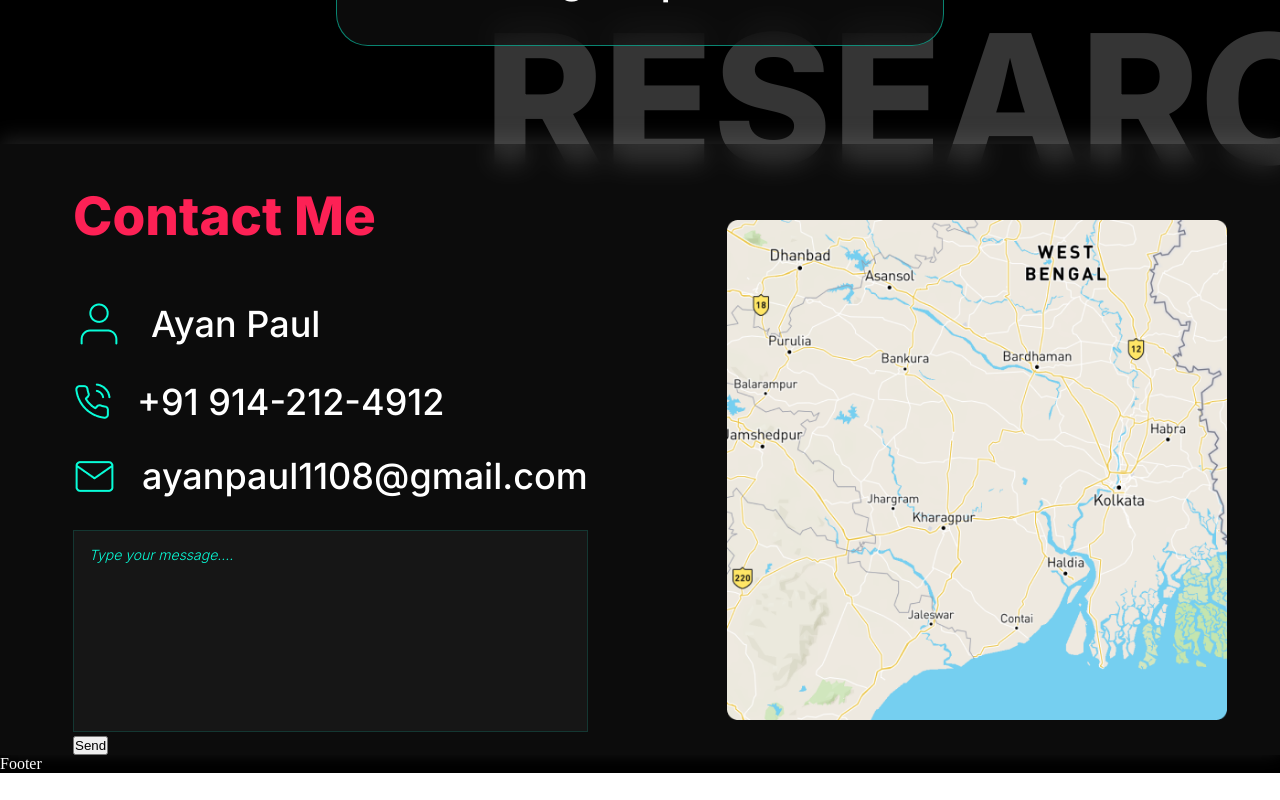
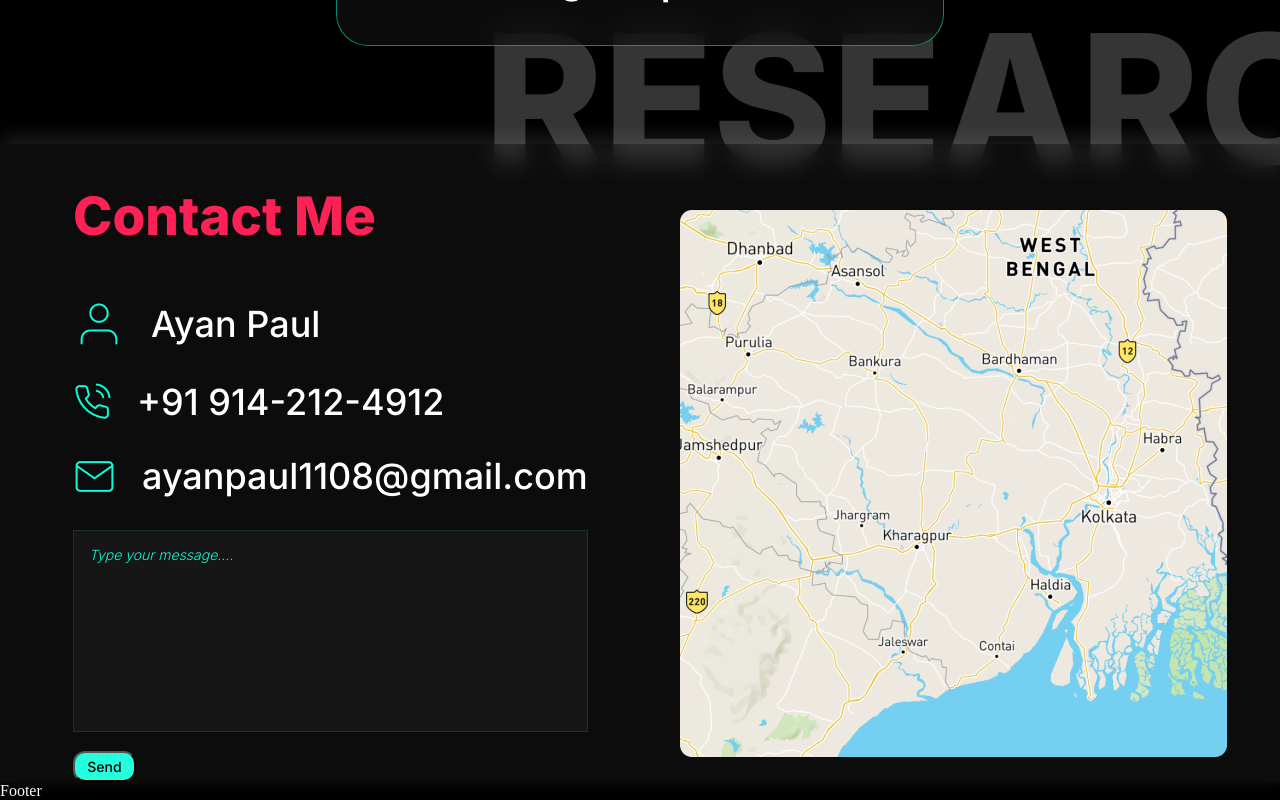
Before and after one commit to Ayanpaul11/Portfolio, a React (Vite) app: page / in a window 1280 px wide. Shown: the part 2616-3416 px from the top of the page. Before the commit the page ends 3389 px from the top, so only its background shows below. Built offline with nearby package versions, Linux system fonts and the light colour scheme.

Commit message:
Update Contact.module.css

```diff
--- a/src/Components/Home/Css/Contact.module.css
+++ b/src/Components/Home/Css/Contact.module.css
@@ -28,8 +28,8 @@
 }
 
 .MapImg {
-    width: 500px;
-    height: 500px;
+    width: 547px;
+    height: 547px;
 }
 
 .contactMapDivChild {
@@ -64,6 +64,7 @@
     font-weight: 300;
     font-size: 14px;
     line-height: 17px;
+    margin-bottom: 15px;
 }
 
 .TeaxtareaTag::placeholder {
@@ -74,3 +75,17 @@
     line-height: 17px;
     color: #08fdd8;
 }
+
+.Send {
+    width: 63px;
+    height: 31px;
+    background: #25FFDE;
+    border-radius: 12px;
+    font-family: "Inter", sans-serif;
+    font-style: normal;
+    font-weight: 400;
+    font-size: 14px;
+    line-height: 17px;
+    color: #000000;
+    cursor: pointer;
+}
```
